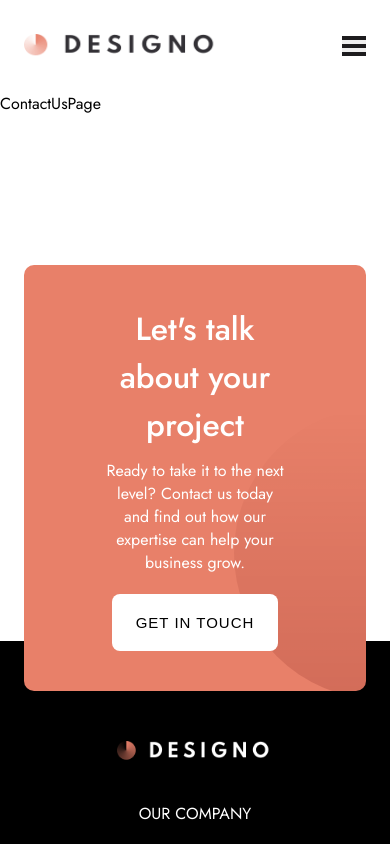
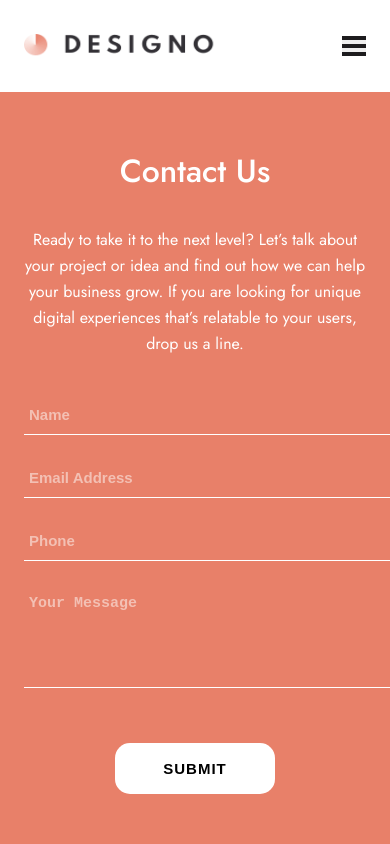
Before and after one commit to paulinasprojects/designo-dev, a React (Vite) app: page /contact-us in a window 390 px wide. Shown: the top 844 px of the page. Built offline with nearby package versions, Linux system fonts and the light colour scheme.

Commit message:
added responsive contact us  page + responsive contact us form

```diff
--- /dev/null
+++ b/src/components/contact-us-form.tsx
@@ -0,0 +1,29 @@
+import "../styles/contact-us-form.css";
+
+export const ContactUsForm = () => {
+  return (
+    <div className="contact-us-form-main-container">
+      <div className="contact-us-title-container">
+        <h1>Contact Us</h1>
+        <p>Ready to take it to the next level? Let’s talk about your project or <br /> idea and find out how we can help your business grow. If you are <br /> looking for unique digital experiences that’s relatable to your <br /> users, drop us a line.</p>
+      </div>
+        <form>
+      <div className="contact-us-form-container">
+        <div>
+          <input type="text" id="name-input" placeholder="Name" required />
+        </div>
+        <div>
+          <input type="text" id="name-input" placeholder="Email Address" required />
+        </div>
+        <div>
+        <input type="text" id="name-input" placeholder="Phone" required  />
+        </div>
+        <div>
+          <textarea placeholder="Your Message" required></textarea>
+        </div>
+        <button type="submit">Submit</button>
+      </div>
+        </form>
+    </div>
+  )
+}
--- a/src/pages/contact-us-page.tsx
+++ b/src/pages/contact-us-page.tsx
@@ -1,6 +1,12 @@
+import { AboutUsLocation } from "../components/about-us-location"
+import { ContactUsForm } from "../components/contact-us-form"
+
 const ContactUsPage = () => {
   return (
-    <div>ContactUsPage</div>
+    <div>
+      <ContactUsForm/>
+      <AboutUsLocation/>
+    </div>
   )
 }
 
--- /dev/null
+++ b/src/styles/contact-us-form.css
@@ -0,0 +1,187 @@
+.contact-us-form-main-container {
+  margin-left: 165px;
+  margin-right: 165px;
+  display: flex;
+  align-items: center;
+  /* justify-content: space-between; */
+  gap: 95px;
+  padding-left: 95px;
+  padding-right: 95px;
+  padding-top: 55px;
+  padding-bottom: 55px;
+  background-color: var(--primary-peach);
+  border-radius: 15px;
+
+  @media (max-width: 699px) {
+    margin-left: 0px;
+    margin-right: 0px;
+    padding-left: 24px;
+    padding-right: 24px;
+    align-items: unset;
+    flex-direction: column;
+    text-align: center;
+    gap: 40px;
+    border-radius: 0px;
+  }
+
+  @media (min-width: 700px) and (max-width: 849px) {
+    margin-left: 39px;
+    margin-right: 39px;
+    flex-direction: column;
+    padding-left: 58px;
+    padding-right: 58px;
+    align-items: unset;
+    gap: 40px;
+  }
+
+  @media (min-width: 850px) and (max-width: 1099px) {
+    margin-left: 39px;
+    margin-right: 39px;
+    flex-direction: column;
+    padding-left: 58px;
+    padding-right: 58px;
+    align-items: unset;
+    gap: 40px;
+  }
+}
+
+.contact-us-title-container {
+  display: flex;
+  flex-direction: column;
+  gap: 32px;
+
+  @media (max-width: 699px) {
+  }
+
+
+}
+
+.contact-us-title-container h1 {
+  color: var(--primary-white);
+
+
+}
+
+.contact-us-title-container p {
+  color: var(--primary-white);
+  font-size: var(--fs-body);
+  line-height: 26px;
+  font-weight: normal;
+
+  @media (max-width: 699px) {
+    @media (max-width: 699px) {
+      br {
+        display: none;
+      }
+    }
+  }
+
+  @media (min-width: 700px) and (max-width: 849px) {
+    br {
+      display: none;
+    }
+  }
+
+  @media (min-width: 850px) and (max-width: 1099px) {
+    br {
+      display: none;
+    }
+  }
+}
+
+.contact-us-form-container {
+  display: flex;
+  flex-direction: column;
+  gap: 25px;
+}
+
+.contact-us-form-container input {
+  background: transparent;
+  border: none;
+  border-bottom: 1px solid var(--primary-white);
+  width: 380px;
+  height: 38px;
+  padding: 5px;
+
+  @media (min-width: 700px) and (max-width: 849px) {
+    width: 100%;
+  }
+
+  @media (min-width: 850px) and (max-width: 1099px) {
+    width: 100%;
+  }
+}
+
+.contact-us-form-container input:focus {
+  outline: none !important;
+  border: 1px solid var(--primary-white);
+  border-radius: 5px;
+}
+
+.contact-us-form-container input::placeholder {
+  color: hsl(11, 72%, 83%);
+  font-size: var(--fs-15);
+  font-weight: 600;
+  line-height: 26px;
+}
+
+.contact-us-form-container textarea {
+  resize: none;
+  border: none;
+  background: transparent;
+  border-bottom: 1px solid var(--primary-white);
+  width: 380px;
+  height: 102px;
+  padding: 5px;
+
+  @media (min-width: 700px) and (max-width: 849px) {
+    width: 100%;
+  }
+
+  @media (min-width: 850px) and (max-width: 1099px) {
+    width: 100%;
+  }
+}
+
+.contact-us-form-container textarea:focus {
+  outline: none !important;
+  border: 1px solid var(--primary-white);
+  border-radius: 5px;
+}
+
+.contact-us-form-container textarea::placeholder {
+  color: hsl(11, 72%, 83%);
+  font-size: var(--fs-15);
+  font-weight: 600;
+  line-height: 26px;
+}
+
+.contact-us-form-container button {
+  margin-top: 24px;
+  text-transform: uppercase;
+  background-color: var(--primary-white);
+  padding-top: 17px;
+  padding-bottom: 17px;
+  padding-left: 48px;
+  padding-right: 48px;
+  border-radius: 15px;
+  border: none;
+  outline: none;
+  cursor: pointer;
+  font-weight: 600;
+  letter-spacing: 1px;
+  font-size: var(--fs-15);
+  transition: background-color 0.3s ease;
+  transition: color 0.3s ease;
+  width: fit-content;
+  margin-left: auto;
+
+  @media (max-width: 699px) {
+    margin-right: auto;
+  }
+}
+
+.contact-us-form-container button:hover {
+  background-color: var(--light-peach);
+  color: var(--primary-white);
+}
```
